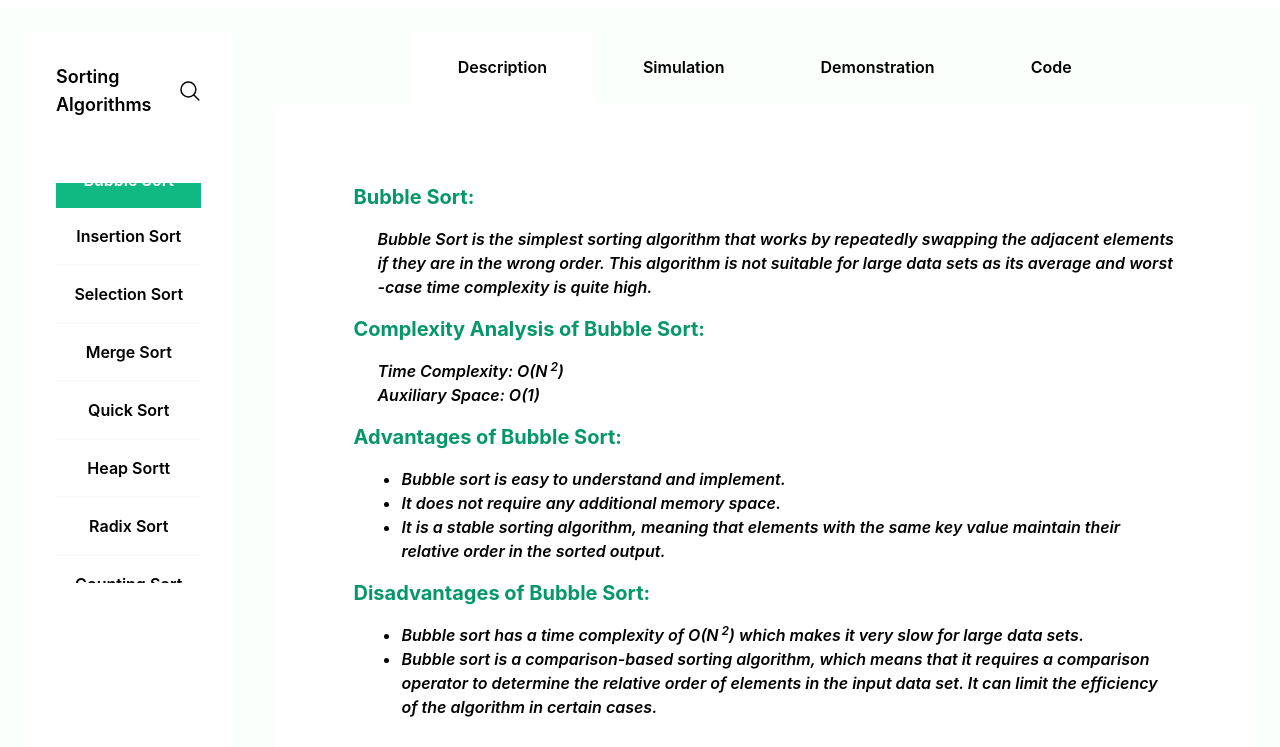
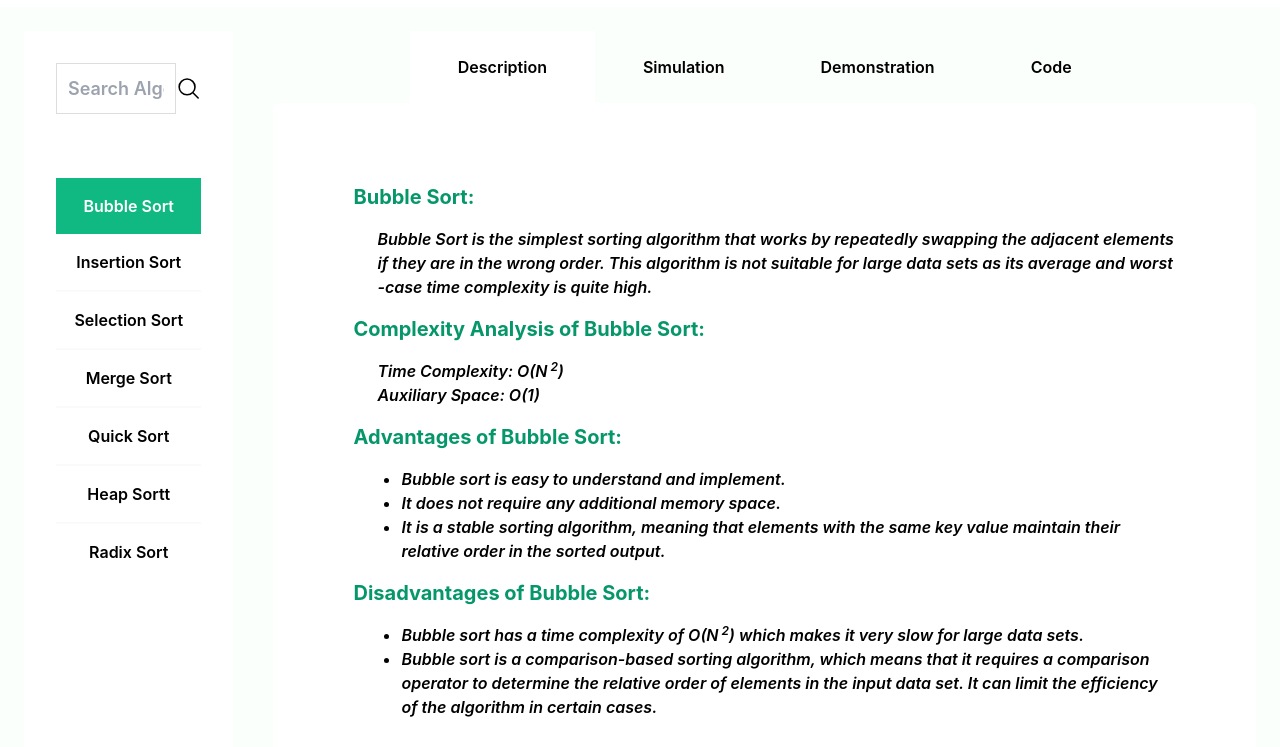
Before and after one commit to youssefCOD/Tri_Website, a website: page public/sort-algorithms.html in a window 1280 px wide. Shown: the part 53-800 px from the top of the page. Drawn offline with Linux system fonts and the light colour scheme; a web font is replaced by a local one.

Commit message:
search bar

```diff
--- /dev/null
+++ b/public/SearchingBar.js
@@ -0,0 +1,20 @@
+//searching bar code :
+function myFunction() {
+    // Declare variables
+    var input, filter, ul, li, a, i;
+    input = document.getElementById("mySearch");
+    filter = input.value.toUpperCase();
+    ul = document.getElementById("myMenu");
+    li = ul.getElementsByTagName("li");
+    console.log(li);
+
+    // Loop through all list items, and hide those who don't match the search query
+    for (i = 0; i < li.length; i++) {
+      a = li[i].getElementsByTagName("a")[0];
+      if (a.innerHTML.toUpperCase().indexOf(filter) > -1) {
+        li[i].style.display = "";
+      } else {
+        li[i].style.display = "none";
+      }
+    }
+  }
--- a/public/sort-algorithms.html
+++ b/public/sort-algorithms.html
@@ -128,11 +128,12 @@
 -->
 
     <section
-      class="p-2 w-full min-h-[75vh] flex flex-row gap-10 max-container bg-primary-100/[.06] p-6"
+      class="w-full min-h-[75vh] flex flex-row gap-10 max-container bg-primary-100/[.06] p-6"
     >
       <div class="bg-white w-1/5 p-8 rounded font-semibold">
         <div class="flex justify-between mb-16">
-          <h1 class="font-semibold text-lg">Sorting Algorithms</h1>
+          <h1 class="font-semibold text-lg"></h1>
+          <input type="text" id="mySearch" onkeyup="myFunction()" placeholder="Search Algorithms..." title="Type in a category">
           <svg
             data-slot="icon"
             fill="none"
@@ -151,48 +152,48 @@
           </svg>
         </div>
         <div
-          class="flex flex-col justify-center h-[50vh] overflow-scroll overflow-x-hidden"
+          class="flex flex-col  h-[50vh] overflow-scroll overflow-x-hidden"
         >
-          <ul class="text-center w-full">
+          <ul class="text-center w-full" id="myMenu">
             <li
               class="py-4 text-white bg-emerald-500 hover:bg-emerald-600 cursor-pointer"
             >
-              Bubble Sort
+              <a href="#">Bubble Sort</a>
             </li>
             <li
               class="py-4 border-b-2 border-gray-50 hover:bg-gray-200 cursor-pointer"
             >
-              Insertion Sort
+              <a href="#">Insertion Sort</a>
             </li>
             <li
               class="py-4 border-b-2 border-gray-50 hover:bg-gray-200 cursor-pointer"
             >
-              Selection Sort
+              <a href="#">Selection Sort</a>
             </li>
             <li
               class="py-4 border-b-2 border-gray-50 hover:bg-gray-200 cursor-pointer"
             >
-              Merge Sort
+              <a href="#">Merge Sort</a>
             </li>
             <li
               class="py-4 border-b-2 border-gray-50 hover:bg-gray-200 cursor-pointer"
             >
-              Quick Sort
+              <a href="#">Quick Sort</a>
             </li>
             <li
               class="py-4 border-b-2 border-gray-50 hover:bg-gray-200 cursor-pointer"
             >
-              Heap Sortt
+              <a href="#">Heap Sortt</a>
             </li>
             <li
               class="py-4 border-b-2 border-gray-50 hover:bg-gray-200 cursor-pointer"
             >
-              Radix Sort
+              <a href="#">Radix Sort</a>
             </li>
             <li
               class="py-4 border-b-2 border-gray-50 hover:bg-gray-200 cursor-pointer"
             >
-              Counting Sort
+              <a href="#">Counting Sort</a>
             </li>
           </ul>
         </div>
@@ -442,5 +443,6 @@
     </footer>
     <script src="script.js"></script>
     <script src="algorithms.js"></script>
+    <script src="SearchingBar.js"></script>
   </body>
 </html>
--- a/src/input.css
+++ b/src/input.css
@@ -27,3 +27,10 @@
 ::-webkit-scrollbar-thumb:hover {
   background: #717171;
 }
+
+#mySearch {
+  width: 100%;
+  font-size: 18px;
+  padding: 11px;
+  border: 1px solid #dddddd;
+}
```
Also changed, not shown: public/output.css, public/script.js (line endings or trailing spaces).
